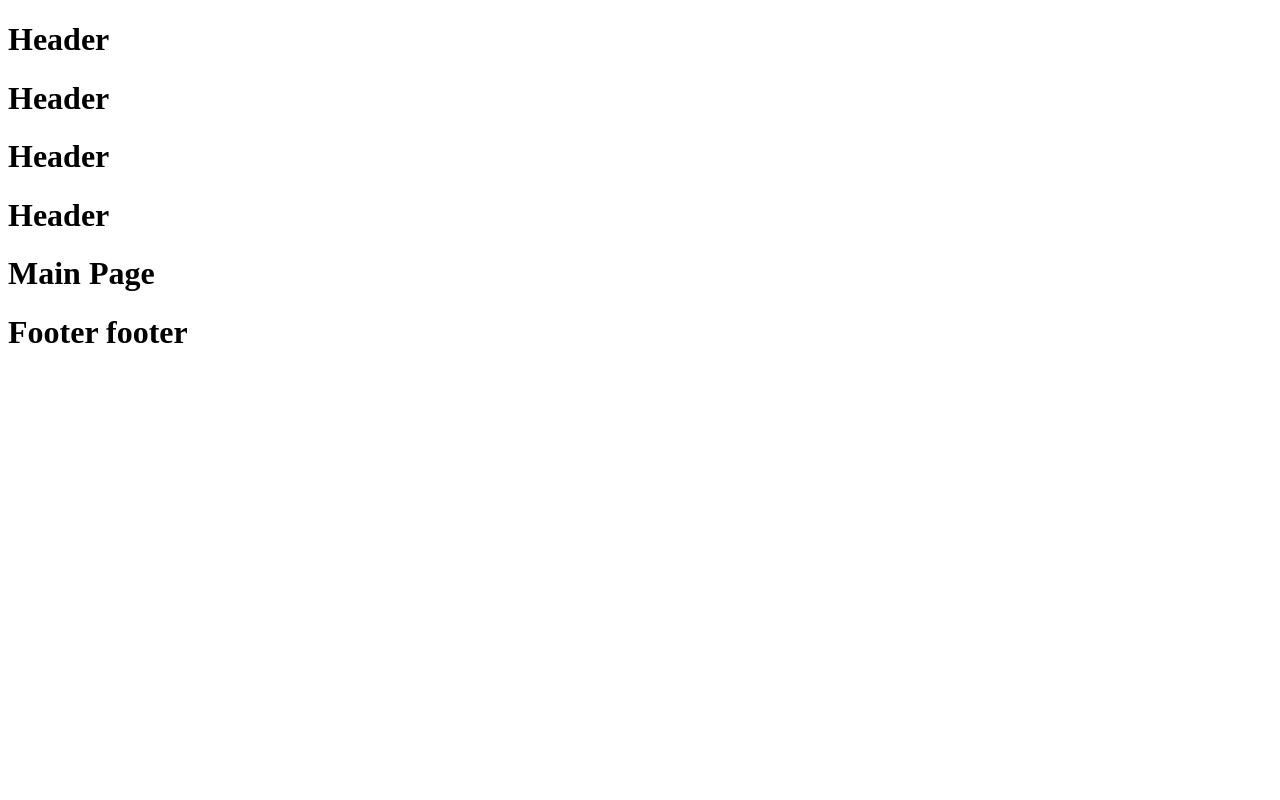
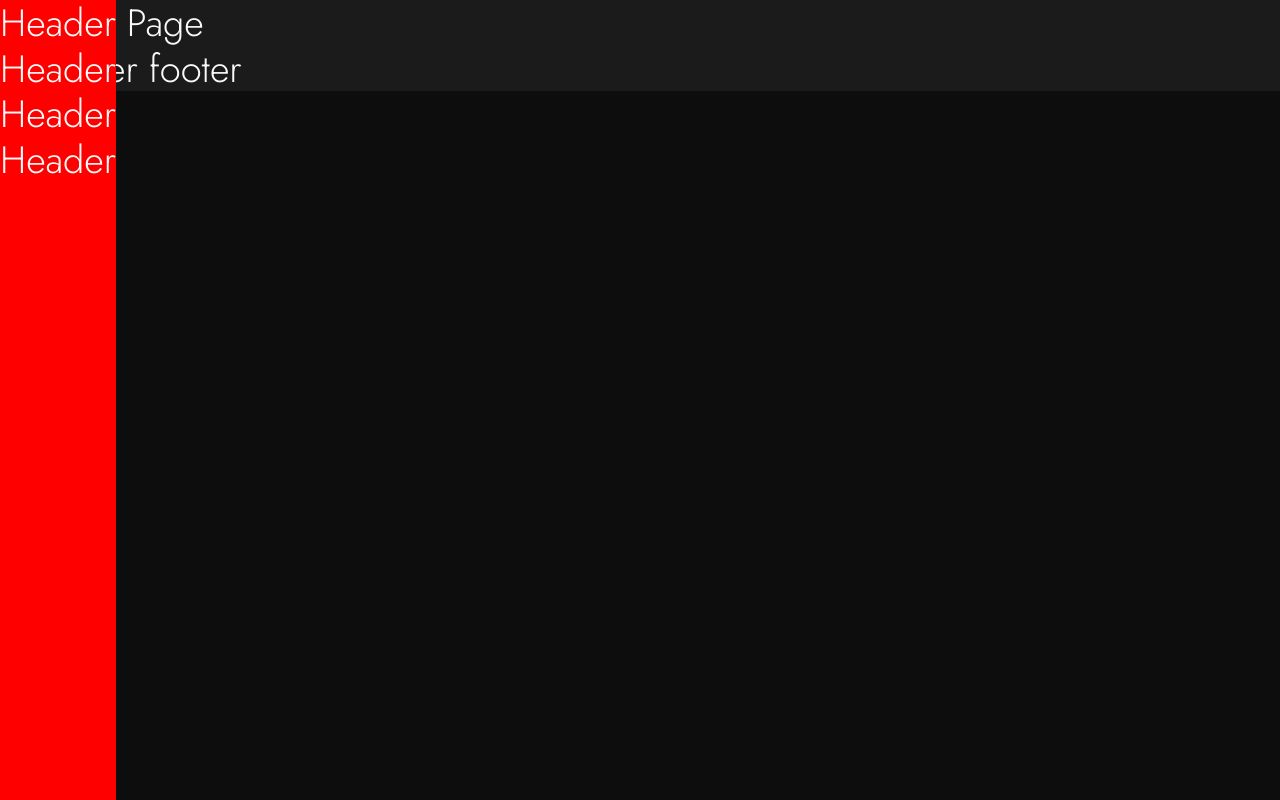
Before and after one commit to Felirian/flux, a Next.js app: page / in a window 1280 px wide. Built offline with nearby package versions, Linux system fonts and the light colour scheme.

Commit message:
add: header add: hover fich

```diff
--- a/package.json
+++ b/package.json
@@ -9,14 +9,14 @@
     "lint": "next lint"
   },
   "dependencies": {
-    "next": "^13.5.5",
+    "next": "^13.5.6",
     "postcss": "^8.4.31",
     "react": "^18",
     "react-dom": "^18"
   },
   "devDependencies": {
-    "eslint": "^8.51.0",
-    "eslint-config-next": "13.5.5",
+    "eslint": "^8.52.0",
+    "eslint-config-next": "^13.5.6",
     "sass": "^1.69.4",
     "sass-loader": "^13.3.2",
     "webpack": "^5.89.0"
--- a/src/components/Header/Header.js
+++ b/src/components/Header/Header.js
@@ -1,20 +1,27 @@
-import React from 'react';
+import React, {useState} from 'react';
+import s from './header.module.scss'
 
 const Header = () => {
+  const [open, setOpen] = useState(false)
   return (
-    <div>
-      <div className={'.Button'}>
+    <div className={s.header_wrapper}>
+      <header
+        className={open ? s.open : ''}
+        onClick={()=> setOpen(!open)}
+      >
+        <div className={'Button'}>
           <h1>Header</h1>
         </div>
-      <div className={'.Button'}>
+        <div className={'Button'}>
           <h1>Header</h1>
         </div>
-      <div className={'.Button'}>
+        <div className={'Button'}>
           <h1>Header</h1>
         </div>
-      <div className={'.Button'}>
+        <div className={'Button'}>
           <h1>Header</h1>
         </div>
+      </header>
     </div>
   );
 };
--- a/src/components/Header/header.module.scss
+++ b/src/components/Header/header.module.scss
@@ -0,0 +1,29 @@
+@import "../../style/variables";
+
+.header_wrapper {
+  width: 40px;
+  overflow: visible;
+  @include xSmall {
+    width: 100%;
+    height: 40px;
+  }
+  header {
+    display: flex;
+    flex-direction: column;
+
+    height: 100vh;
+    background-color: red;
+    overflow: hidden;
+    @include large {
+      position: absolute;
+    }
+    @include xSmall {
+      width: 100%;
+      height: 40px;
+    }
+    .open {
+      width: 180px;
+    }
+  }
+
+}
--- a/src/pages/_app.js
+++ b/src/pages/_app.js
@@ -1,7 +1,7 @@
 import React, {useEffect} from 'react';
 import Header from "@/components/Header/Header";
 import Footer from "@/components/Footer/Footer";
-import '../style/index.sass'
+import '../style/styles.scss'
 const _App = ({Component, pageProps}) => {
 
   useEffect(() => {
@@ -19,8 +19,11 @@ const _App = ({Component, pageProps}) => {
   return (
     <>
       <Header/>
-      <Component {...pageProps} />
-      <Footer/>
+      <main>
+        <Component {...pageProps} />
+        <Footer/>
+      </main>
+
     </>
   );
 };
--- /dev/null
+++ b/src/shared/DATA.js
@@ -0,0 +1,3 @@
+export const ITEM = [
+
+]
--- a/src/style/button.scss
+++ b/src/style/button.scss
@@ -1,23 +1,23 @@
-//@import "./variables";
+@import "./variables";
 
-//@property --opacity {
-//  syntax: '<percentage>';
-//  initial-value: 0%;
-//  inherits: false;
-//}
-//
-//.Button {
-//  //position: relative;
-//
-//  border-image: radial-gradient(120px circle at var(--mouse-x) var(--mouse-y), $color-bg-3, transparent 40%);
-//  border-image-width: 1px;
-//  border-image-slice: 9;
-//
-//  background: radial-gradient(100vh circle at var(--mouse-x) var(--mouse-y), rgba(50,50,50, var(--opacity)), transparent 40%);
-//
-//  transition: --opacity 0.5s;
-//  &:hover {
-//    --opacity: 100%;
-//    transition: --opacity 0.5s;
-//  }
-//}
+@property --opacity {
+  syntax: '<percentage>';
+  initial-value: 0%;
+  inherits: false;
+}
+
+.Button {
+  //position: relative;
+
+  border-image: radial-gradient(120px circle at var(--mouse-x) var(--mouse-y), $color-bg-3, transparent 40%);
+  border-image-width: 1px;
+  border-image-slice: 9;
+
+  background: radial-gradient(100vh circle at var(--mouse-x) var(--mouse-y), rgba(50,50,50, var(--opacity)), transparent 40%);
+
+  transition: --opacity 0.5s;
+  &:hover {
+    --opacity: 100%;
+    transition: --opacity 0.5s;
+  }
+}
--- a/src/style/globals.scss
+++ b/src/style/globals.scss
@@ -4,15 +4,23 @@
   margin: 0;
   padding: 0;
   box-sizing: border-box;
+  //border: 1px pink solid;
 }
-
-#root {
-  display: flex;
-}
-
 html, body {
   background-color: $color-bg-1;
   height: 100%;
+}
+
+#__next {
+  display: flex;
+  @include xSmall {
+    flex-direction: column;
+  }
+}
+
+main {
+  width: 100%;
+  background-color: $color-bg-2;
 }
 
 p,
@@ -46,6 +54,16 @@ button {
 
   }
 }
+
+//----- Text Tags ------\\
 a {
   text-decoration: none;
 }
+
+h1 {
+  @include Jost;
+  font-size: 38px;
+  font-style: normal;
+  font-weight: 300;
+  line-height: 120%; /* 45.6px */
+}
--- a/src/style/index.css
+++ /dev/null
@@ -1,3 +0,0 @@
-body {
-    background-color: red;
-}
--- a/src/style/styles.scss
+++ b/src/style/styles.scss
@@ -1,4 +1,4 @@
-//@import "src/style/variables";
-//@import "src/style/globals";
-//@import "src/style/button";
-//@import "src/style/scrollbar";
+@import "src/style/variables";
+@import "src/style/globals";
+@import "src/style/button";
+@import "src/style/scrollbar";
--- a/src/style/variables.scss
+++ b/src/style/variables.scss
@@ -14,3 +14,38 @@ $color-accent-pink: #EA9CBF;
 $color-accent-green: #B0E298;
 
 //-----Fonts-----//
+@font-face {
+  font-family: 'Jost';
+  src: url("./fonts/Jost-VariableFont_wght.ttf");
+}
+@mixin Jost {
+  font-family: "Jost", sans-serif;
+}
+
+//---BrakePoints---\\
+
+$bp1600: 1600px;
+$bp1400: 1400px;
+$bp840: 840px;
+$bp480: 480px;
+
+@mixin extra-large {
+  @media (max-width: #{$bp1600}) {
+    @content;
+  }
+}
+@mixin large {
+  @media (max-width: #{$bp1400}) {
+    @content;
+  }
+}
+@mixin medium {
+  @media (max-width: #{$bp840}) {
+    @content;
+  }
+}
+@mixin xSmall {
+  @media (max-width: #{$bp480}) {
+    @content;
+  }
+}
```
Also changed, not shown: src/style/fonts/Jost-VariableFont_wght.ttf (added), 1 other file (tests, documents, lock files or other folders). Lines whose indentation alone changed are shown as unchanged.
